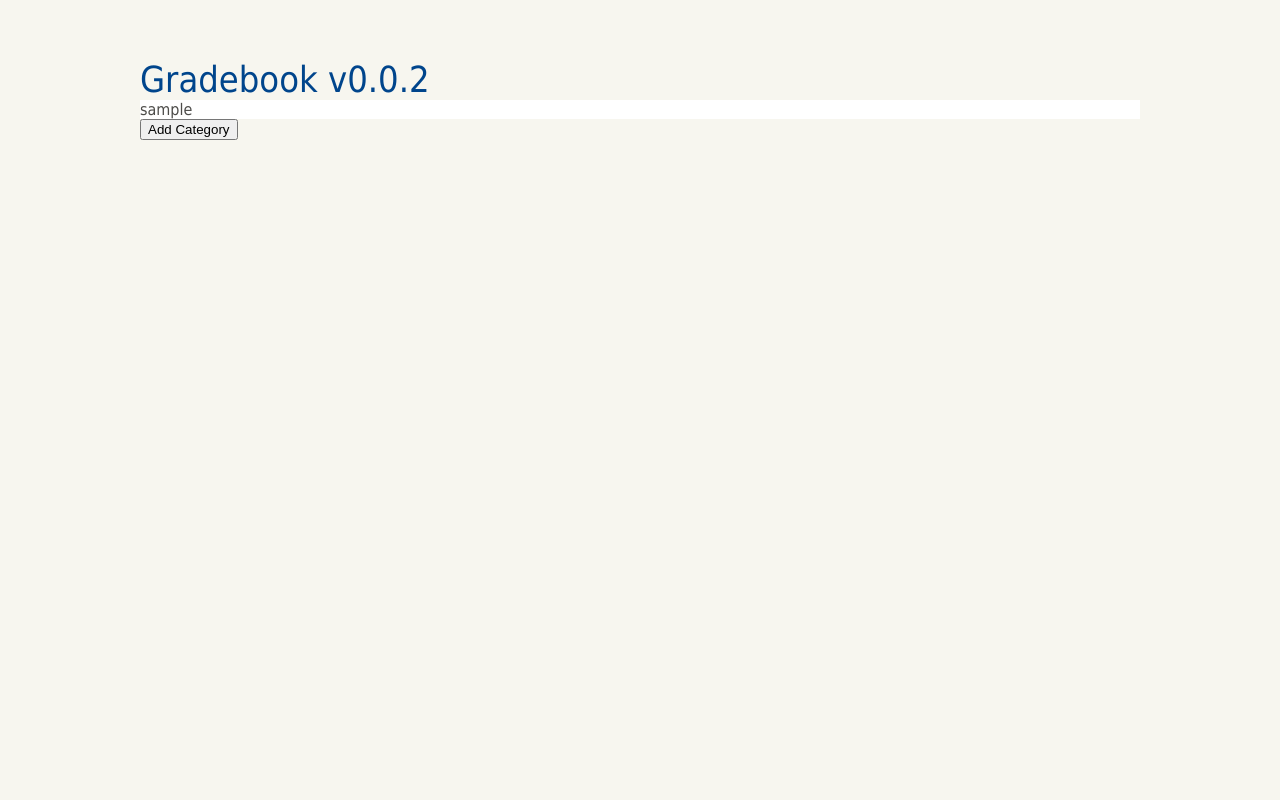
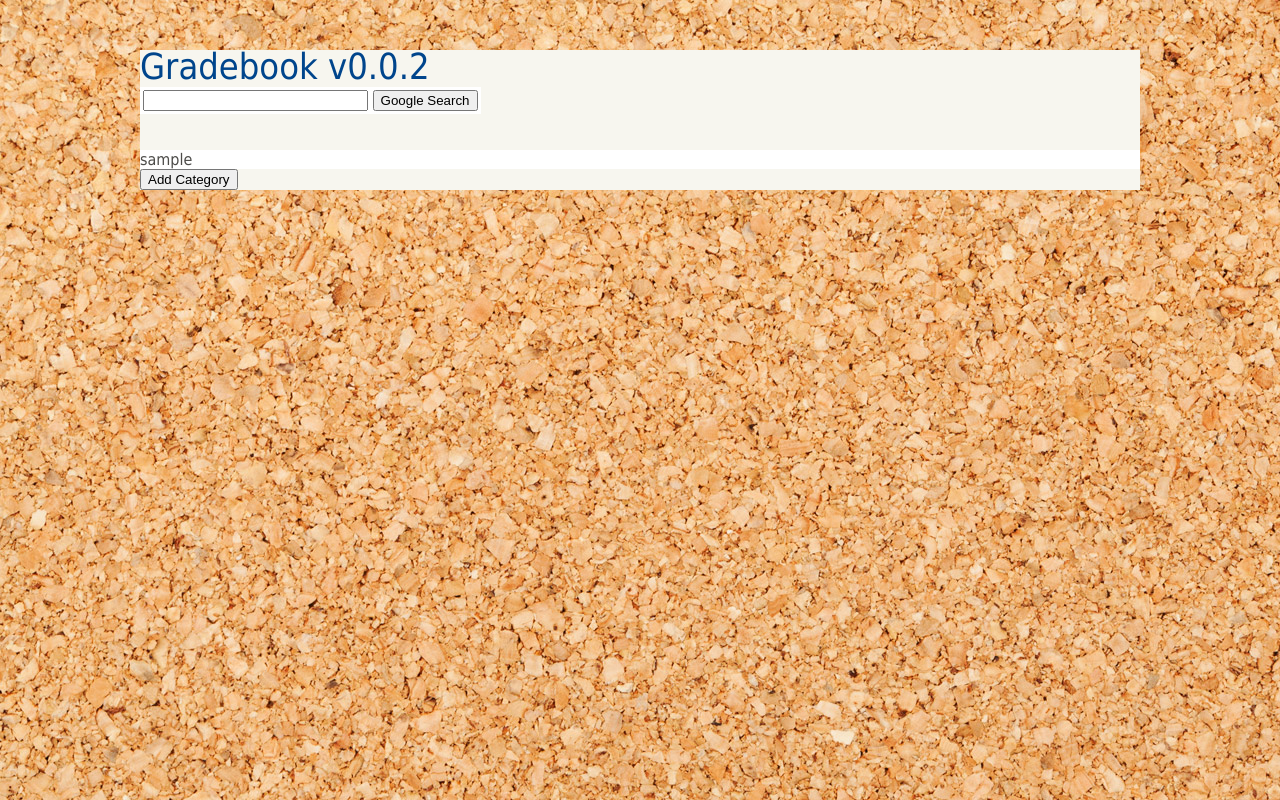
Before and after one commit to Hackathon-UCSC-2015/Practice-grade-project, a plain HTML site: page index.html in a window 1280 px wide. Drawn offline with nearby package versions, Linux system fonts and the light colour scheme.

Commit message:
Cork board

```diff
--- a/index.html
+++ b/index.html
@@ -6,9 +6,27 @@
         <title>Gradebook</title>
 	</head>
 	<body>
+    	<div id="bodyContent">
             <div id="header">
                 <div id="header-content">
                     Gradebook v0.0.2
+
+                    <!-- Search Google -->
+                    <center>
+                    <FORM method=GET action="http://www.google.com/search">
+                    <input type=hidden name=ie value=UTF-8>
+                    <input type=hidden name=oe value=UTF-8>
+                    <TABLE bgcolor="#FFFFFF"><tr><td><!--
+                    <A HREF="http://www.google.com/">
+                    <IMG SRC="http://www.google.com/logos/Logo_40wht.gif"
+                    border="0" ALT="Google" align="absmiddle"></A>-->
+                    <INPUT TYPE=text name=q size=25 maxlength=255 value="">
+                    <INPUT type=submit name=btnG VALUE="Google Search">
+                    </td></tr></TABLE>
+                    </FORM>
+                    </center>
+                    <!-- Search Google -->
+
                 </div>
             </div>
             <div id="content">
@@ -22,5 +40,6 @@
                 </div>
             </div>
             <div id="footer"></div>
+        </div>
 	</body>
 </html>
--- a/stylesheet.css
+++ b/stylesheet.css
@@ -4,6 +4,7 @@
 
 body {
 	background-color:#f7f6ef;
+	background-image:url(images/cork-board.jpg);
 	font-family:Tahoma, Geneva, sans-serif;
 	width:1000px;
 	margin: 0 auto;
@@ -41,3 +42,9 @@ body {
 	padding: 5px;
 	border-radius: 10px;
 }
+#bodyContent {
+	position:absolute;
+	top:50px;
+	width:1000px;
+	background-color:#f7f6ef;
+}
```
Also changed, not shown: images/cork-board.jpg (added). Lines whose indentation alone changed are shown as unchanged.
